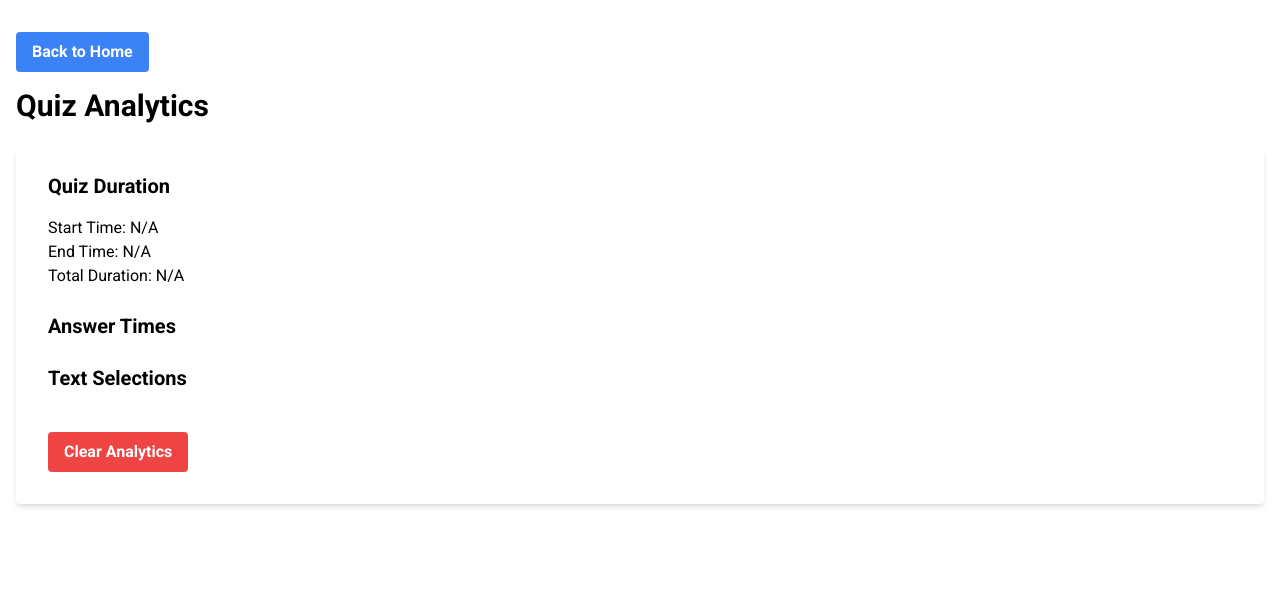
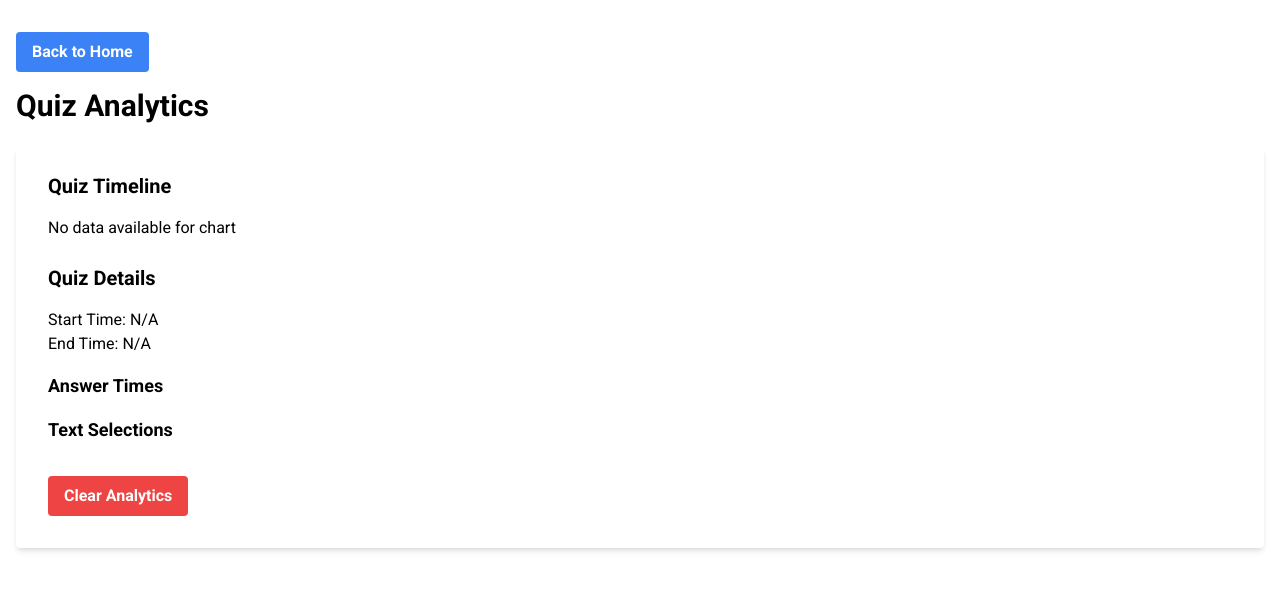
Before and after one commit to majorschwartz/quizlytics, a React (Create React App) app in the folder client/: page /analytics in a window 1280 px wide. Shown: the top 590 px of the page. Built offline with nearby package versions, Linux system fonts and the light colour scheme.

Commit message:
Quiz Timeline addition

```diff
--- a/client/package.json
+++ b/client/package.json
@@ -6,7 +6,11 @@
     "@testing-library/jest-dom": "^5.17.0",
     "@testing-library/react": "^13.4.0",
     "@testing-library/user-event": "^13.5.0",
+    "chart.js": "^4.4.4",
+    "chartjs-adapter-date-fns": "^3.0.0",
+    "chartjs-plugin-datalabels": "^2.2.0",
     "react": "^18.3.1",
+    "react-chartjs-2": "^5.2.0",
     "react-dom": "^18.3.1",
     "react-router-dom": "^6.26.2",
     "react-scripts": "5.0.1",
--- a/client/src/contexts/AnalyticsContext.js
+++ b/client/src/contexts/AnalyticsContext.js
@@ -1,4 +1,4 @@
-import React, { createContext, useContext, useState, useEffect } from 'react';
+import React, { createContext, useContext, useState, useEffect } from "react";
 
 const AnalyticsContext = createContext();
 
@@ -6,8 +6,10 @@ export const useAnalytics = () => useContext(AnalyticsContext);
 
 export const AnalyticsProvider = ({ children }) => {
 	const [analytics, setAnalytics] = useState(() => {
-    const savedAnalytics = localStorage.getItem('quizAnalytics');
-    return savedAnalytics ? JSON.parse(savedAnalytics) : {
+		const savedAnalytics = localStorage.getItem("quizAnalytics");
+		return savedAnalytics
+			? JSON.parse(savedAnalytics)
+			: {
 					startTime: null,
 					endTime: null,
 					answerTimes: {},
@@ -16,19 +18,27 @@ export const AnalyticsProvider = ({ children }) => {
 	});
 
 	useEffect(() => {
-    localStorage.setItem('quizAnalytics', JSON.stringify(analytics));
+		localStorage.setItem("quizAnalytics", JSON.stringify(analytics));
 	}, [analytics]);
 
 	const startQuiz = () => {
-    setAnalytics(prev => ({ ...prev, startTime: new Date().toISOString() }));
+		setAnalytics({
+			startTime: new Date().toISOString(),
+			endTime: null,
+			answerTimes: {},
+			textSelections: [],
+		});
 	};
 
 	const endQuiz = () => {
-    setAnalytics(prev => ({ ...prev, endTime: new Date().toISOString() }));
+		setAnalytics((prev) => ({
+			...prev,
+			endTime: new Date().toISOString(),
+		}));
 	};
 
 	const recordAnswer = (questionId, answer) => {
-    setAnalytics(prev => ({
+		setAnalytics((prev) => ({
 			...prev,
 			answerTimes: {
 				...prev.answerTimes,
@@ -37,11 +47,29 @@ export const AnalyticsProvider = ({ children }) => {
 		}));
 	};
 
-  const recordTextSelection = (selectedText) => {
-    setAnalytics(prev => ({
+	const recordTextSelection = (selectedText, isSelected) => {
+		setAnalytics((prev) => {
+			const currentTime = new Date().toISOString();
+			let updatedSelections = [...prev.textSelections];
+
+			if (isSelected) {
+				updatedSelections.push({
+					text: selectedText,
+					selectedTime: currentTime,
+					deselectedTime: null,
+				});
+			} else {
+				const lastSelection = updatedSelections[updatedSelections.length - 1];
+				if (lastSelection && lastSelection.text === selectedText && !lastSelection.deselectedTime) {
+					lastSelection.deselectedTime = currentTime;
+				}
+			}
+
+			return {
 				...prev,
-      textSelections: [...prev.textSelections, { text: selectedText, time: new Date().toISOString() }],
-    }));
+				textSelections: updatedSelections,
+			};
+		});
 	};
 
 	const clearAnalytics = () => {
@@ -54,7 +82,16 @@ export const AnalyticsProvider = ({ children }) => {
 	};
 
 	return (
-    <AnalyticsContext.Provider value={{ analytics, startQuiz, endQuiz, recordAnswer, recordTextSelection, clearAnalytics }}>
+		<AnalyticsContext.Provider
+			value={{
+				analytics,
+				startQuiz,
+				endQuiz,
+				recordAnswer,
+				recordTextSelection,
+				clearAnalytics,
+			}}
+		>
 			{children}
 		</AnalyticsContext.Provider>
 	);
--- a/client/src/pages/Analytics.js
+++ b/client/src/pages/Analytics.js
@@ -1,6 +1,12 @@
 import React from "react";
 import { useAnalytics } from "../contexts/AnalyticsContext";
 import { useNavigate } from "react-router-dom";
+import { Line } from "react-chartjs-2";
+import { Chart as ChartJS, CategoryScale, LinearScale, PointElement, LineElement, Title, Tooltip, Legend, TimeScale } from 'chart.js';
+import 'chartjs-adapter-date-fns';
+import ChartDataLabels from 'chartjs-plugin-datalabels';
+
+ChartJS.register(CategoryScale, LinearScale, PointElement, LineElement, Title, Tooltip, Legend, TimeScale);
 
 const Analytics = () => {
 	const navigate = useNavigate();
@@ -10,23 +16,144 @@ const Analytics = () => {
 		return dateString ? new Date(dateString).toLocaleString() : 'N/A';
 	};
 
-	const calculateDuration = () => {
-		if (analytics.startTime && analytics.endTime) {
-			const duration = new Date(analytics.endTime) - new Date(analytics.startTime);
-			return `${Math.floor(duration / 60000)} minutes ${Math.floor((duration % 60000) / 1000)} seconds`;
-		}
-		return 'N/A';
-	};
-
 	const handleClearAnalytics = () => {
 		if (window.confirm("Are you sure you want to clear all analytics data?")) {
 			clearAnalytics();
 		}
 	};
 
+	const prepareChartData = () => {
+		if (!analytics.startTime || !analytics.endTime) return null;
+
+		const startTime = new Date(analytics.startTime);
+		const endTime = new Date(analytics.endTime);
+
+		const data = [
+			{ x: startTime, y: 0, label: 'Start' },
+			{ x: endTime, y: 0, label: 'End' },
+		];
+
+		if (analytics.answerTimes) {
+			Object.entries(analytics.answerTimes).forEach(([questionId, { time }]) => {
+				if (time) {
+					data.push({ x: new Date(time), y: 1, label: `Q${questionId}` });
+				}
+			});
+		}
+
+		if (analytics.textSelections) {
+			analytics.textSelections.forEach((selection, index) => {
+				if (selection && selection.time) {
+					data.push({ x: new Date(selection.time), y: 2, label: `Selection ${index + 1}` });
+				}
+			});
+		}
+
+		return data.sort((a, b) => a.x - b.x);
+	};
+
+	const chartData = prepareChartData();
+
+	const chartOptions = {
+		responsive: true,
+		plugins: {
+			title: {
+				display: true,
+				text: 'Quiz Timeline',
+				font: {
+					size: 18,
+					weight: 'bold'
+				},
+				padding: {
+					top: 10,
+					bottom: 30
+				}
+			},
+			tooltip: {
+				callbacks: {
+					label: function(context) {
+						return `${context.raw.label}: ${new Date(context.raw.x).toLocaleTimeString()}`;
+					}
+				}
+			},
+			legend: {
+				display: false
+			},
+			datalabels: {
+				display: function(context) {
+					return context.dataset.data[context.dataIndex].y === 1; // Only show labels for answer dots
+				},
+				align: 'top',
+				anchor: 'center',
+				offset: 8,
+				color: '#333',
+				font: {
+					weight: 'bold'
+				},
+				formatter: function(value, context) {
+					return context.dataset.data[context.dataIndex].label;
+				}
+			}
+		},
+		scales: {
+			x: {
+				type: 'time',
+				time: {
+					unit: 'second',
+					stepSize: 5,
+					displayFormats: {
+							second: 'HH:mm:ss'
+					}
+				},
+				title: {
+					display: true,
+					text: 'Time'
+				},
+				ticks: {
+					maxRotation: 0,
+					autoSkip: true,
+					autoSkipPadding: 15,
+				}
+			},
+			y: {
+				beginAtZero: true,
+				max: 2,
+				ticks: {
+					stepSize: 1,
+					callback: function(value) {
+						return ['Quiz', 'Answers', 'Selections', ''][Math.ceil(value)];
+					}
+				}
+			}
+		},
+		clip: false
+	};
+
+	// Add this function to determine the appropriate time unit and step size
+	const getTimeConfig = (startTime, endTime) => {
+		const duration = (new Date(endTime) - new Date(startTime)) / 1000; // duration in seconds
+		if (duration > 60) {
+			return {
+				unit: 'minute',
+				stepSize: 1,
+				displayFormats: {
+					minute: 'HH:mm'
+				}
+			};
+		} else {
+			return {
+				unit: 'second',
+				stepSize: 5,
+				displayFormats: {
+					second: 'HH:mm:ss'
+				}
+			};
+		}
+	};
+
+	// Update the component's return statement
 	return (
 		<div className="container mx-auto px-4 py-8">
-			{/* Back to home */}
 			<button
 				onClick={() => navigate("/")}
 				className="mb-4 bg-blue-500 hover:bg-blue-700 text-white font-bold py-2 px-4 rounded"
@@ -35,12 +162,47 @@ const Analytics = () => {
 			</button>
 			<h1 className="text-3xl font-bold mb-6">Quiz Analytics</h1>
 			<div className="bg-white shadow-md rounded px-8 pt-6 pb-8 mb-4">
-				<h2 className="text-xl font-semibold mb-4">Quiz Duration</h2>
+				<h2 className="text-xl font-semibold mb-4">Quiz Timeline</h2>
+				{chartData && chartData.length > 0 ? (
+					<Line
+						data={{
+							datasets: [{
+								label: 'Quiz Events',
+								data: chartData,
+								backgroundColor: (context) => {
+									const value = context.raw?.y;
+									return ['rgba(75, 192, 192, 0.6)', 'rgba(255, 159, 64, 0.6)', 'rgba(255, 99, 132, 0.6)'][value] || 'rgba(200, 200, 200, 0.6)';
+								},
+								borderColor: (context) => {
+									const value = context.raw?.y;
+									return ['rgba(75, 192, 192, 1)', 'rgba(255, 159, 64, 1)', 'rgba(255, 99, 132, 1)'][value] || 'rgba(200, 200, 200, 1)';
+								},
+								pointRadius: 8,
+								pointHoverRadius: 10,
+								showLine: false
+							}]
+						}}
+						options={{
+							...chartOptions,
+							scales: {
+								...chartOptions.scales,
+								x: {
+									...chartOptions.scales.x,
+									...getTimeConfig(analytics.startTime, analytics.endTime)
+								}
+							}
+						}}
+						plugins={[ChartDataLabels]}
+					/>
+				) : (
+					<p>No data available for chart</p>
+				)}
+
+				<h2 className="text-xl font-semibold mt-6 mb-4">Quiz Details</h2>
 				<p>Start Time: {formatDate(analytics.startTime)}</p>
 				<p>End Time: {formatDate(analytics.endTime)}</p>
-				<p>Total Duration: {calculateDuration()}</p>
 
-				<h2 className="text-xl font-semibold mt-6 mb-4">Answer Times</h2>
+				<h3 className="text-lg font-semibold mt-4 mb-2">Answer Times</h3>
 				<ul>
 					{Object.entries(analytics.answerTimes).map(([questionId, data]) => (
 						<li key={questionId}>
@@ -49,7 +211,7 @@ const Analytics = () => {
 					))}
 				</ul>
 
-				<h2 className="text-xl font-semibold mt-6 mb-4">Text Selections</h2>
+				<h3 className="text-lg font-semibold mt-4 mb-2">Text Selections</h3>
 				<ul>
 					{analytics.textSelections.map((selection, index) => (
 						<li key={index}>
--- a/client/src/pages/Home.js
+++ b/client/src/pages/Home.js
@@ -1,10 +1,13 @@
 import React from "react";
 import { useNavigate } from "react-router-dom";
+import { useAnalytics } from "../contexts/AnalyticsContext";
 
 const Home = () => {
 	const navigate = useNavigate();
+	const { clearAnalytics } = useAnalytics();
 
 	const handleStartQuiz = () => {
+		clearAnalytics();
 		navigate("/quiz");
 	};
 
--- a/client/src/pages/Quiz.js
+++ b/client/src/pages/Quiz.js
@@ -1,4 +1,4 @@
-import React, { useState, useEffect } from "react";
+import React, { useState, useEffect, useRef } from "react";
 import Question from "../components/Question";
 import { useAnalytics } from "../contexts/AnalyticsContext";
 import { useNavigate } from "react-router-dom";
@@ -67,10 +67,33 @@ const QuizContent = () => {
 		}
 	];
 
+	const lastSelectionRef = useRef(null);
+
 	useEffect(() => {
-		startQuiz();
-	// eslint-disable-next-line
-	}, []);
+		const handleMouseUp = () => {
+			const selection = window.getSelection();
+			if (selection && selection.toString()) {
+				const selectedText = selection.toString();
+				recordTextSelection(selectedText, true);
+				lastSelectionRef.current = selectedText;
+			}
+		};
+
+		const handleMouseDown = () => {
+			if (lastSelectionRef.current) {
+				recordTextSelection(lastSelectionRef.current, false);
+				lastSelectionRef.current = null;
+			}
+		};
+
+		window.addEventListener('mouseup', handleMouseUp);
+		window.addEventListener('mousedown', handleMouseDown);
+
+		return () => {
+			window.removeEventListener('mouseup', handleMouseUp);
+			window.removeEventListener('mousedown', handleMouseDown);
+		};
+	}, [recordTextSelection]);
 
 	const handleAnswer = (questionId, answer) => {
 		setAnswers(prev => ({ ...prev, [questionId]: answer }));
@@ -85,18 +108,9 @@ const QuizContent = () => {
 	};
 
 	useEffect(() => {
-		const handleMouseUp = () => {
-			const selection = window.getSelection();
-			if (selection && selection.toString()) {
-				recordTextSelection(selection.toString());
-			}
-		};
-
-		window.addEventListener('mouseup', handleMouseUp);
-		return () => {
-			window.removeEventListener('mouseup', handleMouseUp);
-		};
-	}, [recordTextSelection]);
+		startQuiz();
+	// eslint-disable-next-line
+	}, []);
 
 	return (
 		<div className="container mx-auto px-4 py-8">
```
Also changed, not shown: 1 other file (tests, documents, lock files or other folders). Lines whose indentation alone changed are shown as unchanged.
